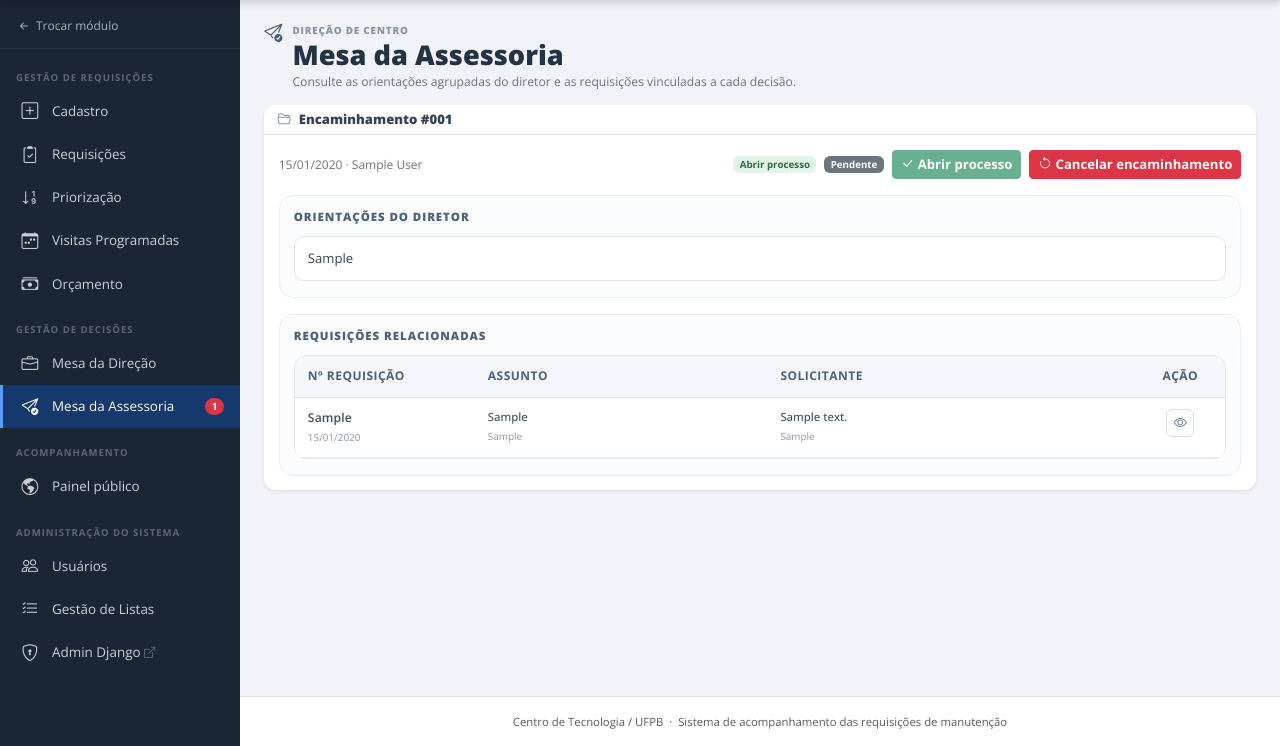
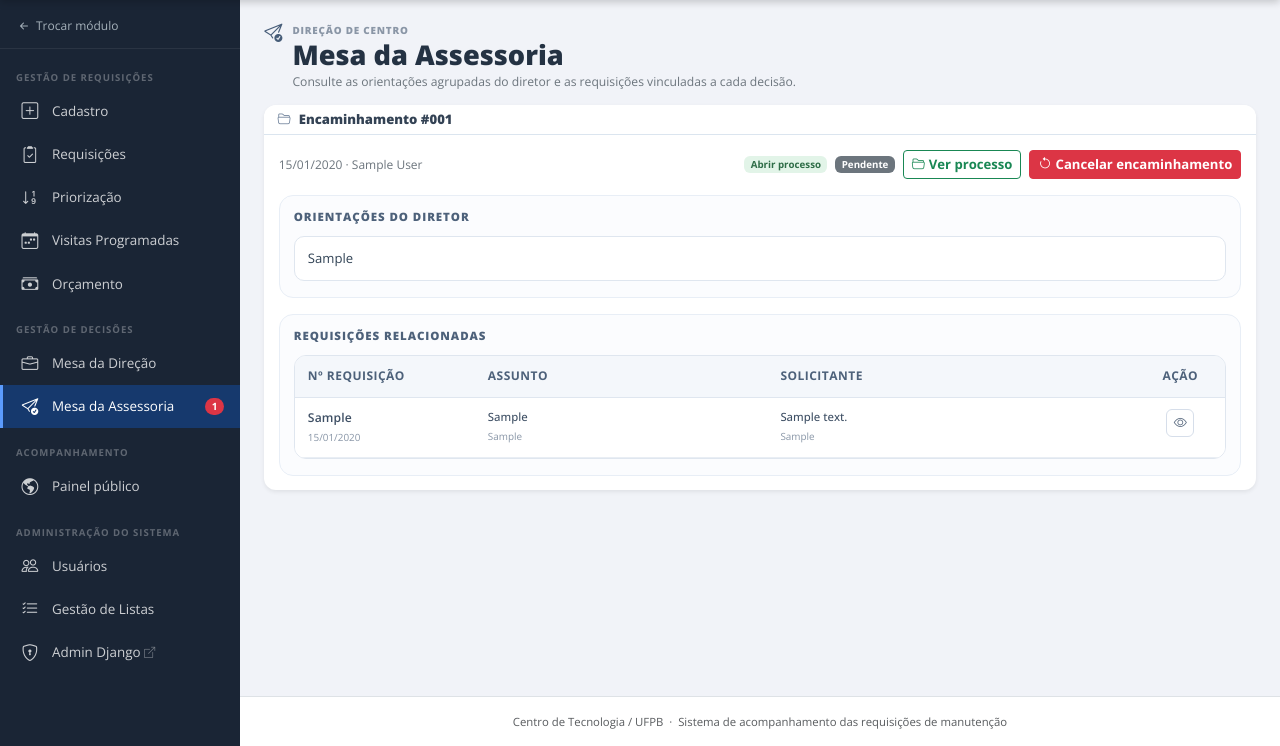
Before and after one commit to marcelgois-png/projeto-cuida-ct, a Django app: page /painel/encaminhamentos/ in a window 1280 px wide. Shown: the part 54-800 px from the top of the page. Run offline with Django 5.2, Linux system fonts and the light colour scheme; a user stored in the database is signed in; tables that the repository leaves empty hold one stand-in row (values such as "Sample post"); grey boxes marked "Sample" are stand-in pictures; parts of the project's set-up code (start-up, migrations or seed data) failed here and were passed over; some libraries are stand-ins or nearby versions.

Commit message:
Etapa 3 / Bloco G: botao Abrir Processo habilitado na Mesa da Assessoria
Substitui botao disabled por link real para processos:cadastro quando
nao ha processo vinculado, ou link para processos:detalhe quando ja existe.
Logica via encaminhamento.processos.first() na FK reversa.
Suite 58/58 verde.

Co-Authored-By: Claude Sonnet 4.6 <noreply@anthropic.com>

```diff
--- a/templates/tracker/internal_encaminhamentos.html
+++ b/templates/tracker/internal_encaminhamentos.html
@@ -38,15 +38,20 @@
               {{ encaminhamento.get_status_display }}
             </span>
             {% if encaminhamento.tipo == 'abrir_processo' %}
-              <button
-                type="button"
-                class="btn btn-sm btn-success"
-                disabled
-                title="Dispon&iacute;vel na Etapa 3 &mdash; m&oacute;dulo de Processos"
-                data-bs-toggle="tooltip"
-              >
-                <i class="bi bi-check-lg me-1"></i>Abrir processo
-              </button>
+              {% with processo_vinculado=encaminhamento.processos.first %}
+                {% if processo_vinculado %}
+                  <a href="{% url 'processos:detalhe' processo_vinculado.pk %}"
+                     class="btn btn-sm btn-outline-success">
+                    <i class="bi bi-folder2-open me-1"></i>Ver processo
+                  </a>
+                {% else %}
+                  <a href="{% url 'processos:cadastro' %}"
+                     class="btn btn-sm btn-success"
+                     title="Cadastrar processo no m&oacute;dulo de Processos">
+                    <i class="bi bi-folder-plus me-1"></i>Abrir processo
+                  </a>
+                {% endif %}
+              {% endwith %}
             {% endif %}
             <form method="post" action="{% url 'internal-cancel-encaminhamento' encaminhamento.pk %}">
               {% csrf_token %}
```
